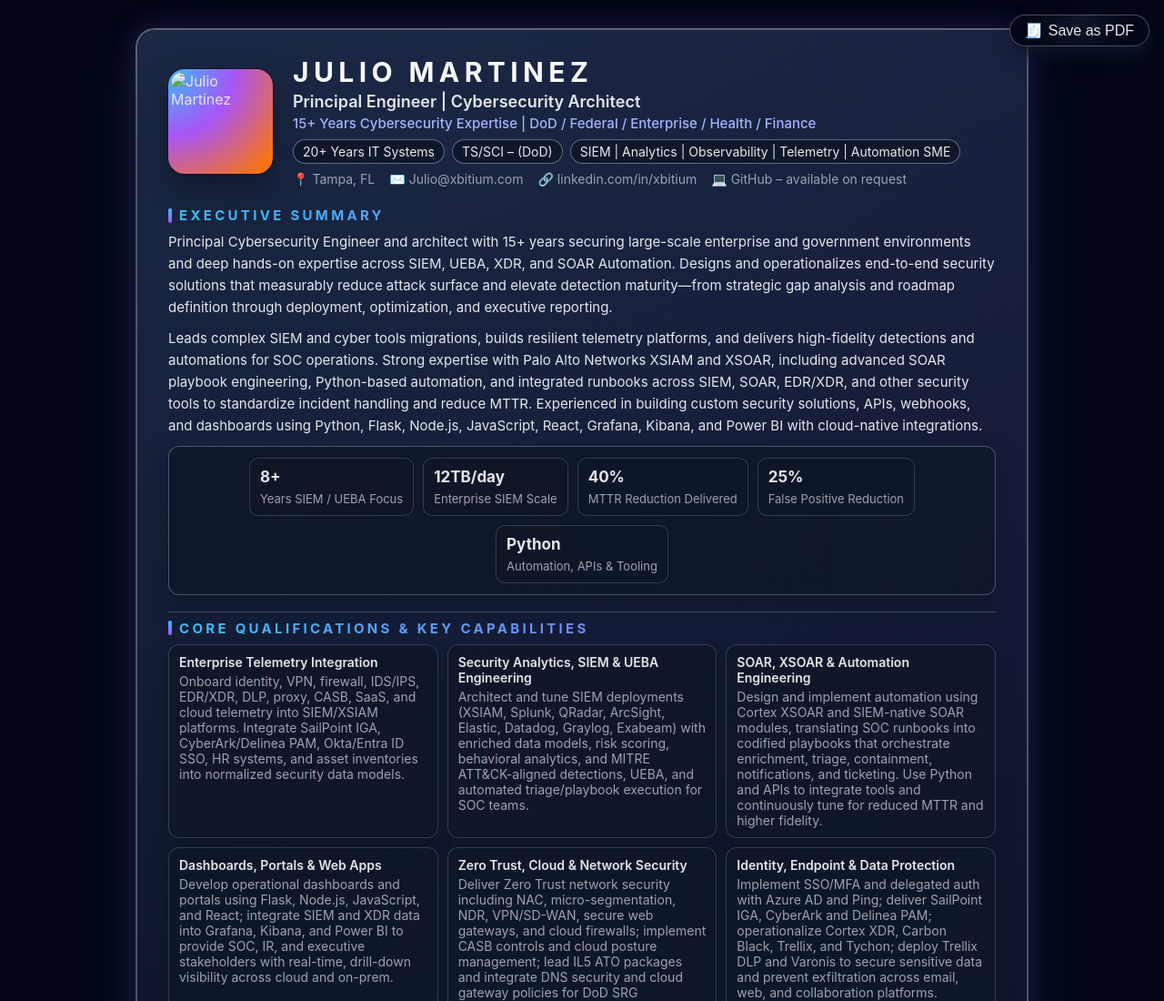
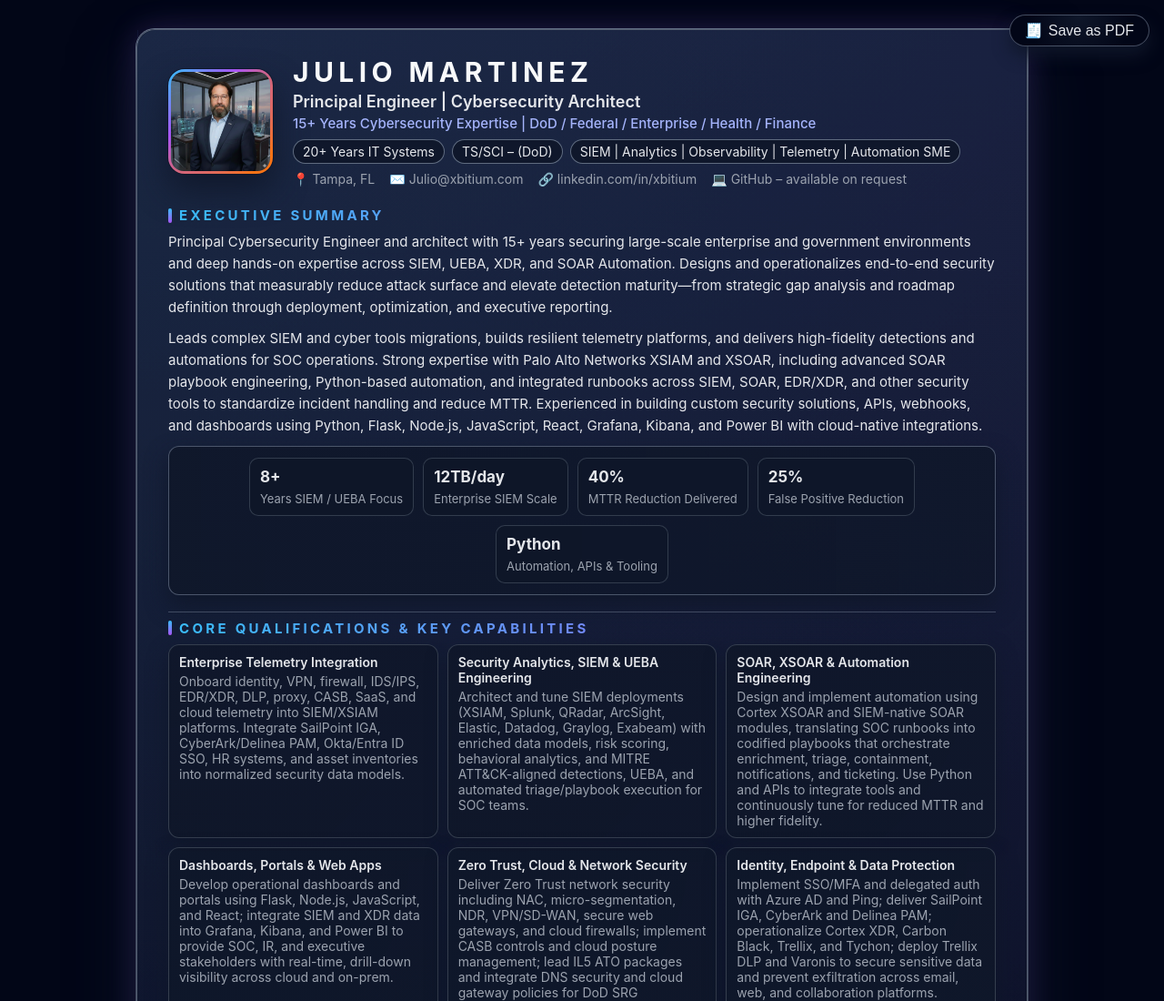
Before and after one commit to Xbitium/Xbitium.github.io, a plain HTML site: page index.html in a window 1280 px wide. Shown: the top 1100 px of the page at 91% size. Drawn offline with Linux system fonts and the light colour scheme.

Commit message:
Updated image path

```diff
--- a/index.html
+++ b/index.html
@@ -556,7 +556,7 @@
         <div class="resume-inner">
             <header class="header">
                 <div class="header-photo">
-                    <img src="image1_small.png" alt="Julio Martinez" />
+                    <img src="image_small.png" alt="Julio Martinez" />
                 </div>
                 <div class="header-info">
                     <h1 class="name">JULIO MARTINEZ</h1>
```
